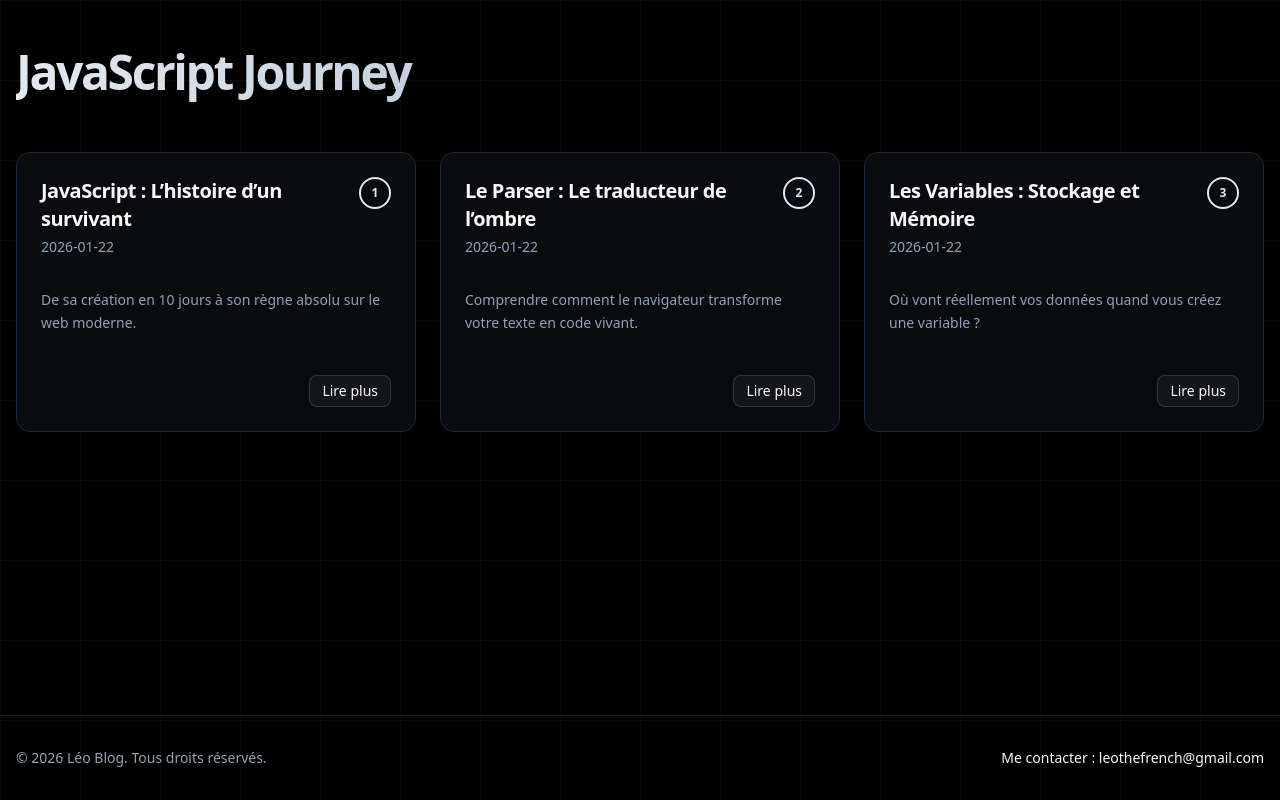
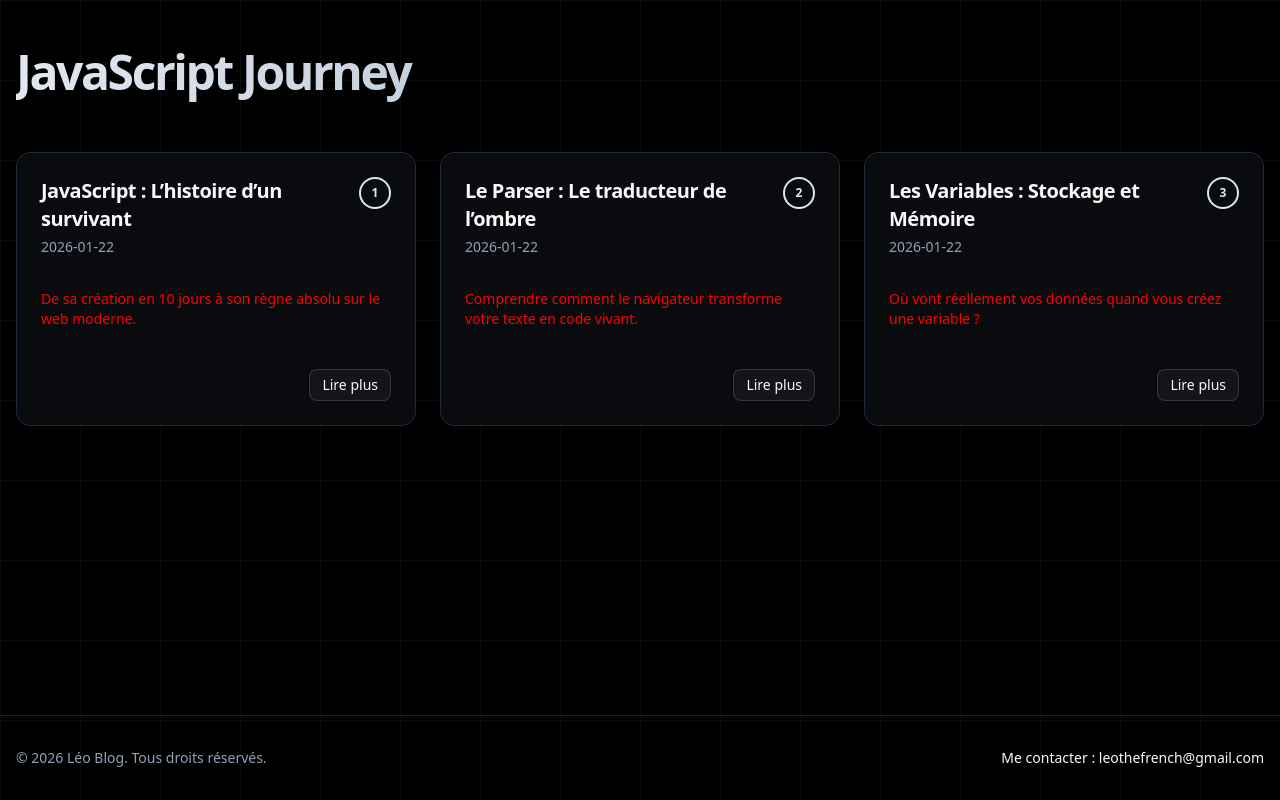
Before and after one commit to leothefrench/leo-blog-, a Next.js app: page / in a window 1280 px wide. Built offline with nearby package versions, Linux system fonts and the light colour scheme.

Commit message:
test de debug

```diff
--- a/src/app/page.tsx
+++ b/src/app/page.tsx
@@ -43,7 +43,12 @@ export default function Home() {
 
               <CardContent className="grow">
                 {/* Correction : On utilise text-foreground pour être sûr que ce soit blanc/clair en dark mode */}
-                <p className="text-sm text-muted-foreground leading-relaxed">
+                {/* <p className="text-sm text-muted-foreground leading-relaxed">
+                  {post.description}
+                </p> */}
+                <p className="text-sm text-[#FF0000]">
+                  {' '}
+                  {/* On force le ROUGE vif */}
                   {post.description}
                 </p>
               </CardContent>
```
